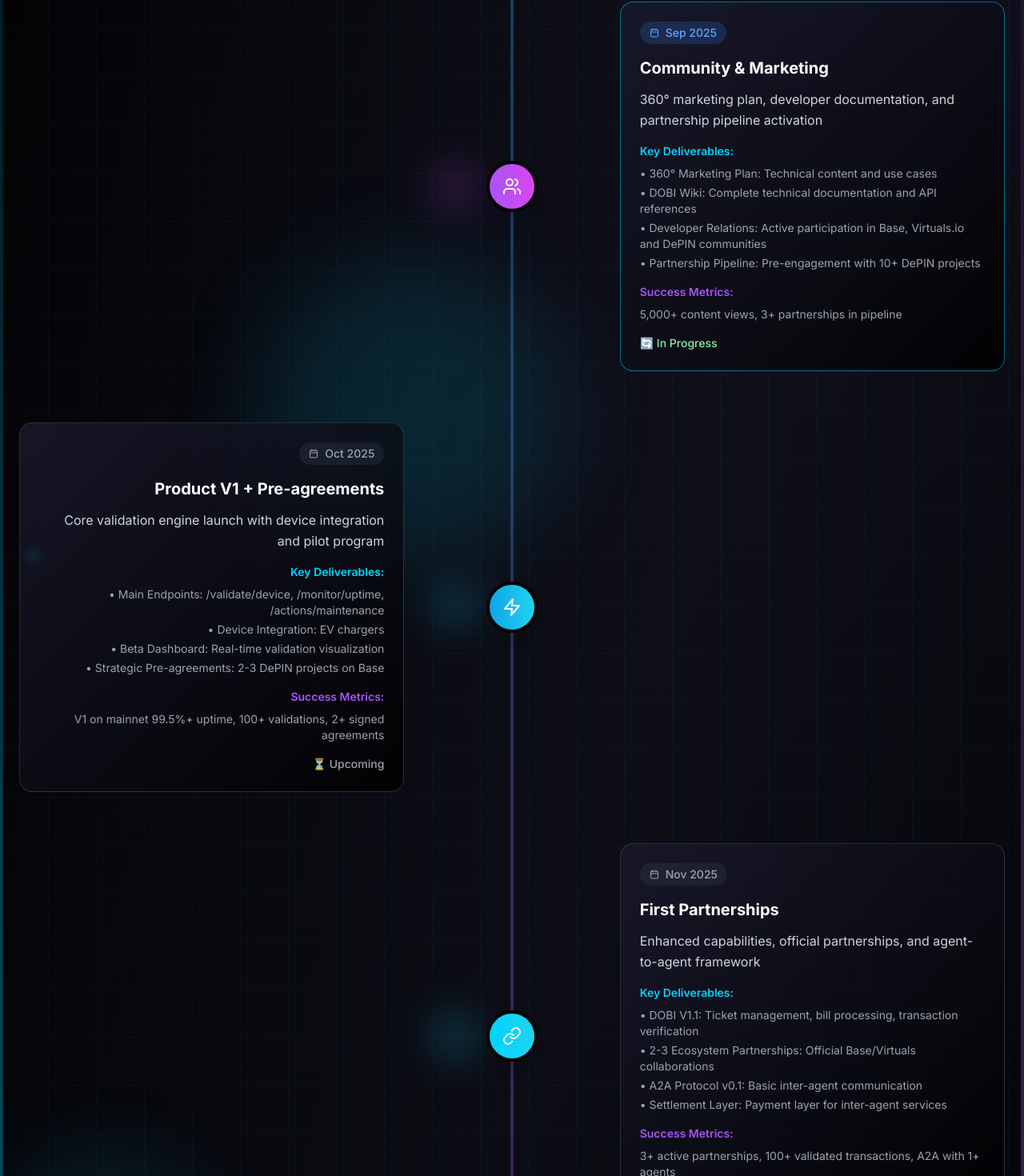
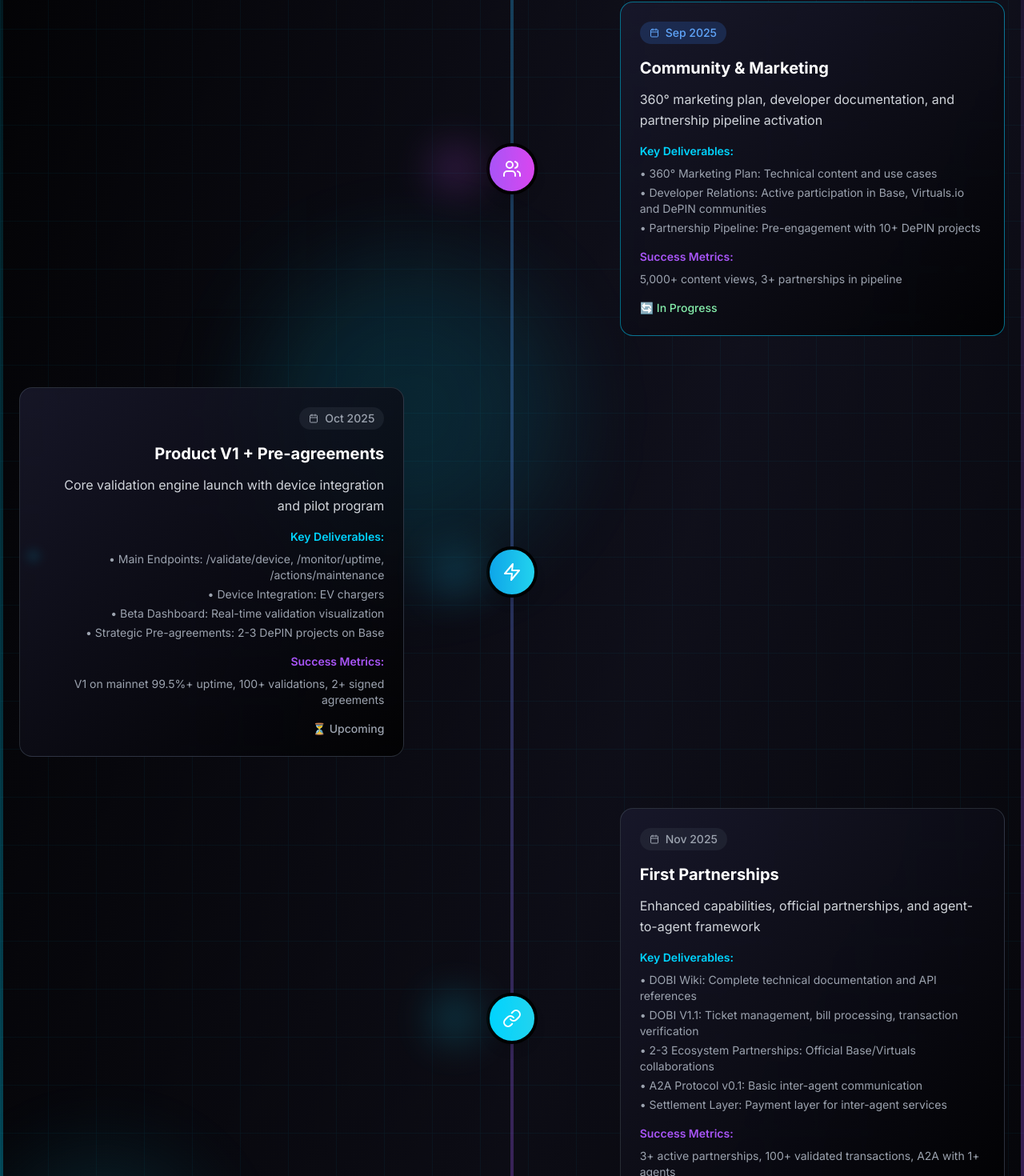
Before and after one commit to Micoh18/Dobi-Landing, a Next.js app: page / in a window 1280 px wide. Shown: the part 4518-5988 px from the top of the page at 80% size. Built offline with nearby package versions, Linux system fonts and the light colour scheme.

Commit message:
roadmap changed

```diff
--- a/components/Roadmap.tsx
+++ b/components/Roadmap.tsx
@@ -25,7 +25,6 @@
     description: '360° marketing plan, developer documentation, and partnership pipeline activation',
     details: [
       '360° Marketing Plan: Technical content and use cases',
-      'DOBI Wiki: Complete technical documentation and API references',
       'Developer Relations: Active participation in Base, Virtuals.io and DePIN communities',
       'Partnership Pipeline: Pre-engagement with 10+ DePIN projects'
     ],
@@ -54,6 +53,7 @@
     title: 'First Partnerships',
     description: 'Enhanced capabilities, official partnerships, and agent-to-agent framework',
     details: [
+      'DOBI Wiki: Complete technical documentation and API references',
       'DOBI V1.1: Ticket management, bill processing, transaction verification',
       '2-3 Ecosystem Partnerships: Official Base/Virtuals collaborations',
       'A2A Protocol v0.1: Basic inter-agent communication',
```
